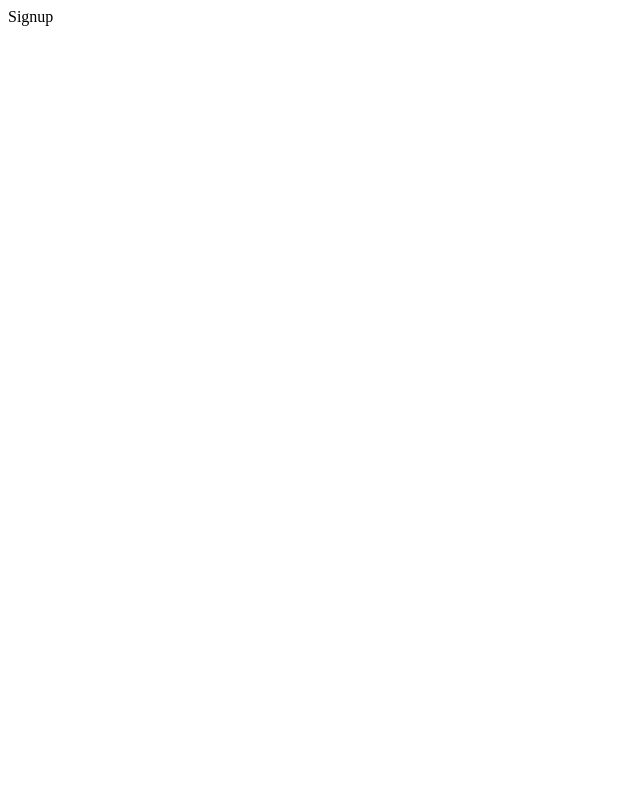
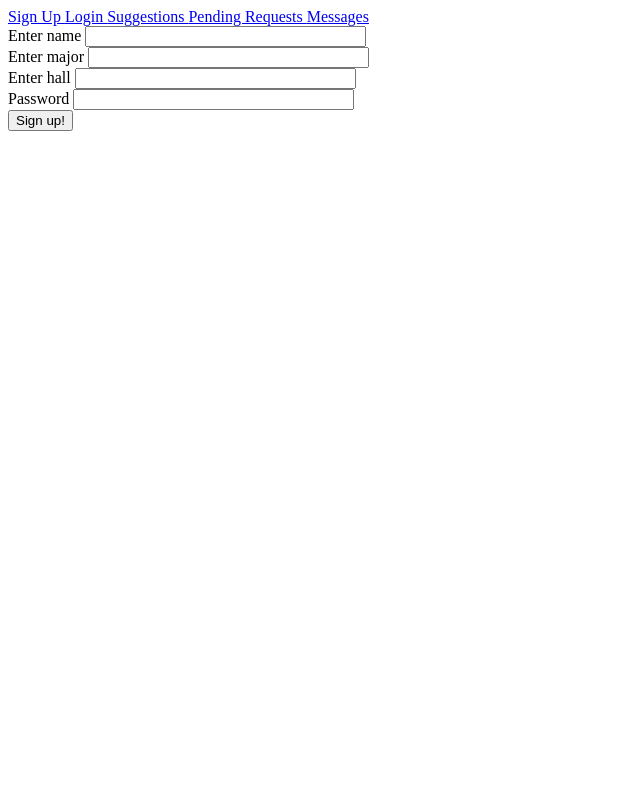
Before and after one commit to RachitSharma2001/CollegeRooms, a Flask app: page /signup in a window 1280 px wide. Before the commit the part shown is almost empty. Shown: the whole page, without its empty margins (0-640 px from the left). Run offline with Flask 2, Linux system fonts and the light colour scheme.

Commit message:
Added signup form and navigation bar

```diff
--- a/app/forms.py
+++ b/app/forms.py
@@ -4,7 +4,7 @@ from wtforms.validators import DataRequired
 
 class SignupForm(FlaskForm):
     name = StringField("Enter name", [DataRequired()])
-    major = StringField("Enter Major", [DataRequired()])
+    major = StringField("Enter major", [DataRequired()])
     # Make this a dropdown of all halls
     hall = StringField("Enter hall", [DataRequired()])
     password = PasswordField("Password", [DataRequired()])
--- a/app/routes.py
+++ b/app/routes.py
@@ -1,6 +1,6 @@
 from flask import render_template
 from app import app
-from app.forms import LoginForm
+from app.forms import LoginForm, SignupForm
 
 @app.route('/')
 @app.route('/login', methods=["GET", "POST"])
@@ -8,9 +8,10 @@ def login():
     login_form = LoginForm()
     return render_template("login.html", form=login_form)
 
-@app.route('/signup')
+@app.route('/signup', methods=["GET", "POST"])
 def signup():
-    return "Signup"
+    signup = SignupForm()
+    return render_template("signup.html", form=signup)
 
 @app.route('/suggestions')
 def suggestions():
--- a/app/templates/base.html
+++ b/app/templates/base.html
@@ -4,6 +4,13 @@
         <title> UCDavis Friends Matcher </title>
     </head>
     <body>
+        <div>
+            <a href="{{url_for('signup') }}"> Sign Up </a>
+            <a href="{{url_for('login')}}"> Login </a>
+            <a href="{{url_for('suggestions')}}"> Suggestions </a>
+            <a href="{{url_for('pending_invites')}}"> Pending Requests </a>
+            <a href="{{url_for('message')}}"> Messages </a>
+        </div>
         {% block content %} {% endblock %}
     </body>
 </html>
--- a/app/templates/signup.html
+++ b/app/templates/signup.html
@@ -0,0 +1,26 @@
+{% extends "base.html" %}
+
+{% block content %}
+    <form action="" method="POST" novalidate>
+        {{ form.hidden_tag() }}
+        <div>
+            {{ form.name.label }}
+            {{ form.name(size=32) }}
+        </div>
+        <div>
+            {{ form.major.label }}
+            {{ form.major(size=32) }}
+        </div>
+        <div>
+            {{ form.hall.label }}
+            {{ form.hall(size=32) }}
+        </div>
+        <div>
+            {{ form.password.label }}
+            {{ form.password(size=32) }}
+        </div>
+        <div>
+            {{ form.signup() }}
+        </div>
+    </form>
+{% endblock %}
```
